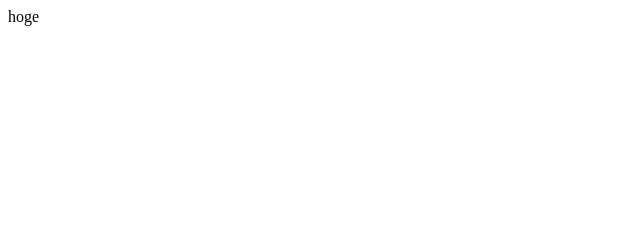
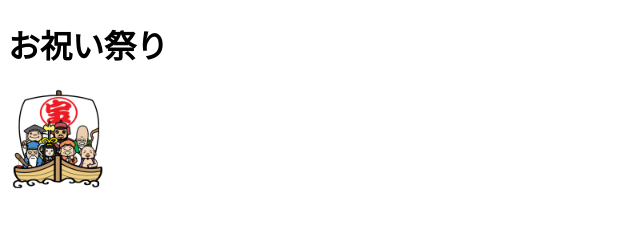
Before and after one commit to team-takoyaki/OIWAI, a plain HTML site: page public/index.html in a window 1280 px wide. Shown: the whole page, without its empty margins (0-640 px from the left). Drawn offline with nearby package versions, Linux system fonts and the light colour scheme.

Commit message:
静的ページを追加しました

```diff
--- /dev/null
+++ b/public/css/style.css
@@ -0,0 +1,4 @@
+.oiwaibutsu img {
+    width: 100px;
+    height: 100px;
+}
--- a/public/index.html
+++ b/public/index.html
@@ -1 +1,13 @@
-hoge
+<!DOCTYPE html>
+<html>
+  <head>
+    <meta charset="UTF-8" />
+    <title>Hello, world</title>
+    <link rel="stylesheet" type="text/css" href="/css/style.css">
+  </head>
+  <body>
+    <h1>お祝い祭り</h1>
+    <script src="https://ajax.googleapis.com/ajax/libs/jquery/2.1.4/jquery.min.js"></script>
+    <script type="text/javascript" src="/javascript/script.js"></script>
+  </body>
+</html>
--- /dev/null
+++ b/public/javascript/script.js
@@ -0,0 +1,11 @@
+var div = $('<div />', {
+    'class': 'oiwaibutsu'
+});
+
+var image = $('<img />', {
+    'src': '/image/takarabune.png'
+});
+
+div.append(image);
+
+$('body').append(div);
```
Also changed, not shown: public/css/hoge.css (deleted), public/image/takarabune.png (added), 1 other file.
